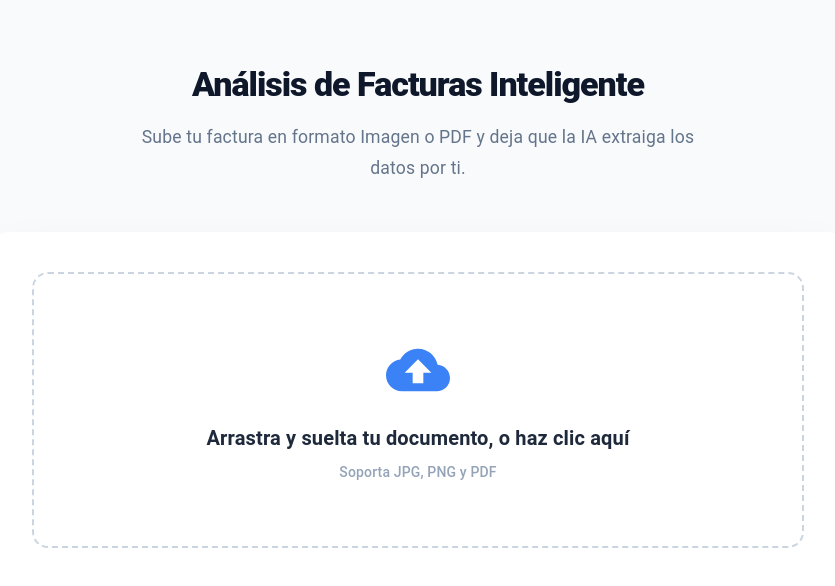
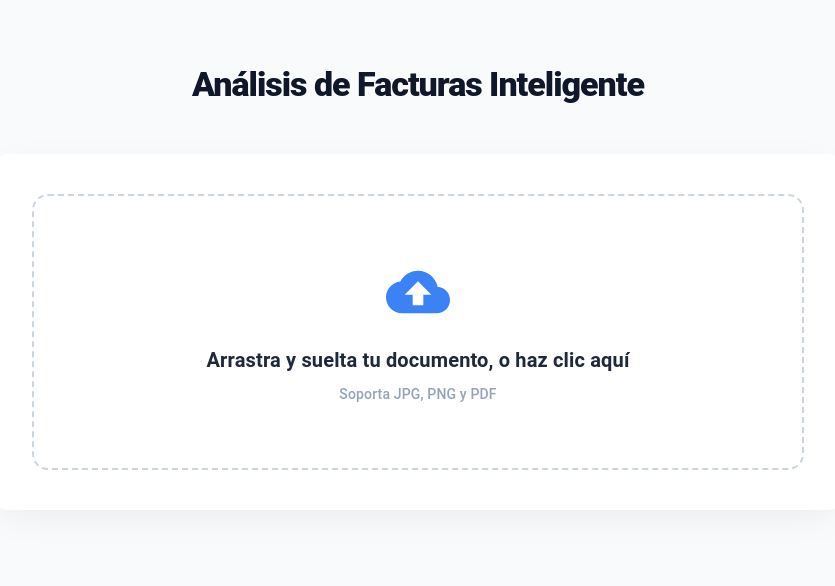
Before and after one commit to LexferRam/poc-invoice-extract-info, a Next.js app: page /analisisFactura in a window 1280 px wide. Shown: the top 586 px of the page, without its empty margins (222-1057 px from the left). Built offline with nearby package versions, Linux system fonts and the light colour scheme.

Commit message:
Remove subtitle from invoice analysis page and update loading button text

```diff
--- a/app/analisisFactura/page.js
+++ b/app/analisisFactura/page.js
@@ -140,9 +140,6 @@ export default function AnalizarFacturaPage() {
           <Typography variant="h4" sx={{ fontWeight: 900, color: "#0f172a", mb: 2, letterSpacing: "-1px" }}>
             Análisis de Facturas Inteligente
           </Typography>
-          <Typography variant="subtitle1" sx={{ color: "#64748b", maxWidth: "600px", mx: "auto", fontSize: "1.1rem" }}>
-            Sube tu factura en formato Imagen o PDF y deja que la IA extraiga los datos por ti.
-          </Typography>
         </Box>
 
         {/* Tarjeta de Carga de Archivo */}
@@ -207,7 +204,7 @@ export default function AnalizarFacturaPage() {
                     startIcon={loading ? <CircularProgress size={20} color="inherit" /> : <ReceiptIcon />}
                     sx={{ py: 1.5, px: 5, borderRadius: 8, fontWeight: 700, textTransform: "none", fontSize: "1.05rem", boxShadow: "0 8px 16px rgba(82, 22, 244, 0.25)" }}
                   >
-                    {loading ? "Analizando con IA..." : "Reintentar Extracción"}
+                    {loading ? "Analizando..." : "Reintentar Extracción"}
                   </Button>
                 </Box>
               )}
```
